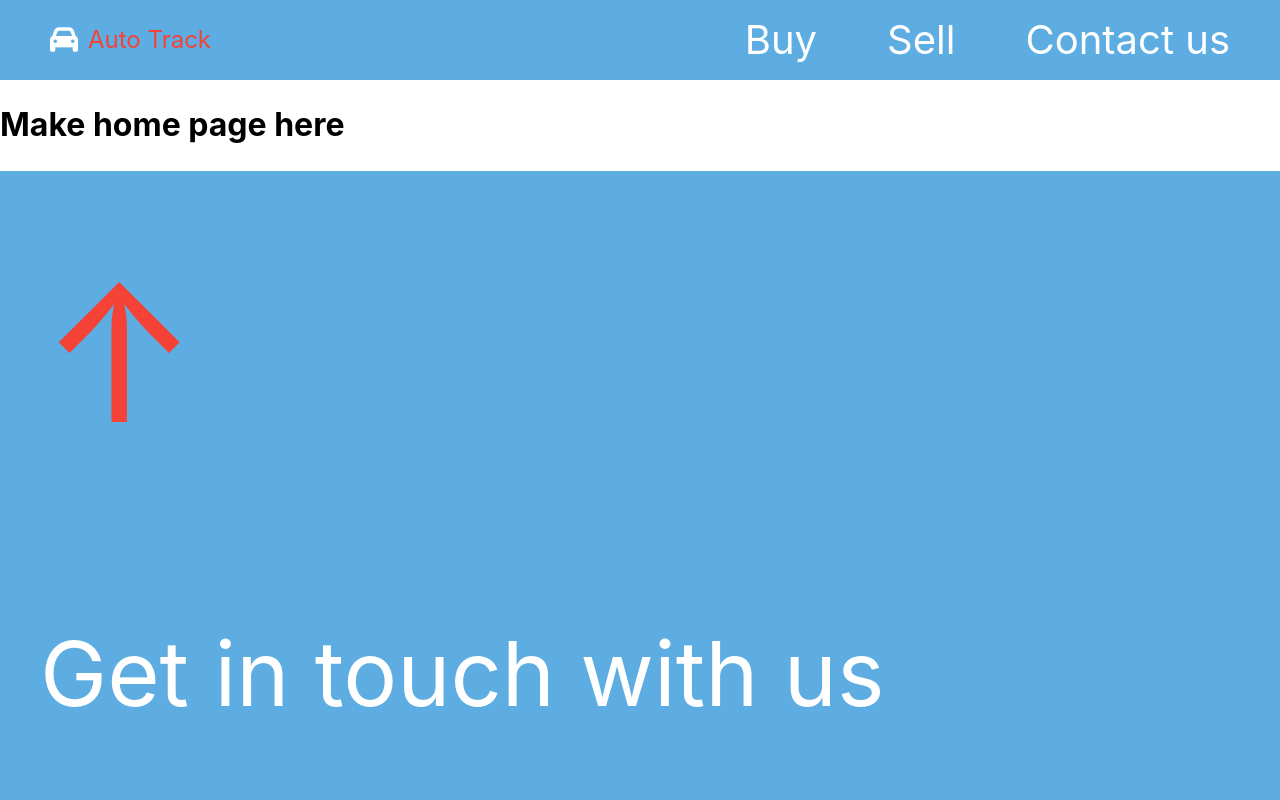
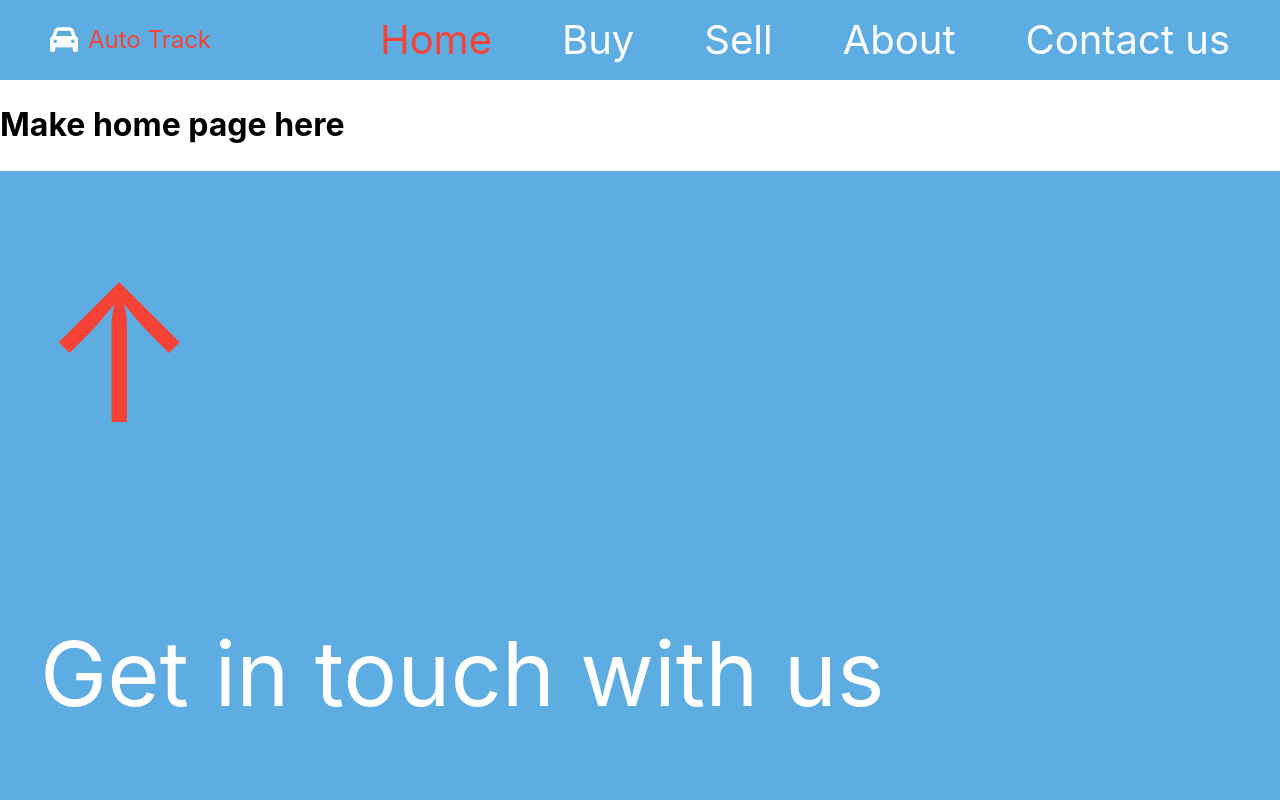
Before and after one commit to barondevke/AutoTrackFinal, a React (Vite) app: page / in a window 1280 px wide. Shown: the top 800 px of the page. Built offline with nearby package versions, Linux system fonts and the light colour scheme; no server answers.

Commit message:
Added about and home to navbar
The routes in app.jsx were also added

```diff
--- a/src/App.css
+++ b/src/App.css
@@ -229,5 +229,4 @@
     cursor: pointer;
     border-radius: 10px;
   }
-
   /* Css for Search Bar Ends  and price filter ends*/
--- a/src/App.jsx
+++ b/src/App.jsx
@@ -9,6 +9,7 @@
 import SellPage from './Components/SellPage'
 import CarPage from './Components/CarPage'
 import BuyPage from './Components/BuyPage'
+import AboutPage from './Components/AboutPage'
 
 
 function App() {
@@ -82,6 +83,7 @@
         <Route path ="/" exact="true" element={<HomePage/>}/>
         <Route path ="/buy" exact="true" element={<BuyPage cars={finalArray}/>}/>
         <Route path ="/sell" exact="true" element={<SellPage/>}/>
+        <Route path ="/about" exact="true" element={<AboutPage/>}/>
         <Route path ="/buy/:index" exact="true" element={<CarPage cars={finalArray}/>}/>
       </Routes>
     <Footer/>
--- a/src/Components/NavBar.jsx
+++ b/src/Components/NavBar.jsx
@@ -17,8 +17,10 @@
             <span className="logo-text">Auto Track</span>
          </div>
             <ul>
+                <li><NavLink exact to = "/">Home</NavLink></li>
                 <li><NavLink exact to = "/buy">Buy</NavLink></li>
                 <li><NavLink exact to = "/sell">Sell</NavLink></li>
+                <li><NavLink exact to = "/about">About</NavLink></li>
                 <li><Link to= "#"  onClick={handleScrollToFooter}>Contact us</Link></li>
             </ul>
         </nav>
```
